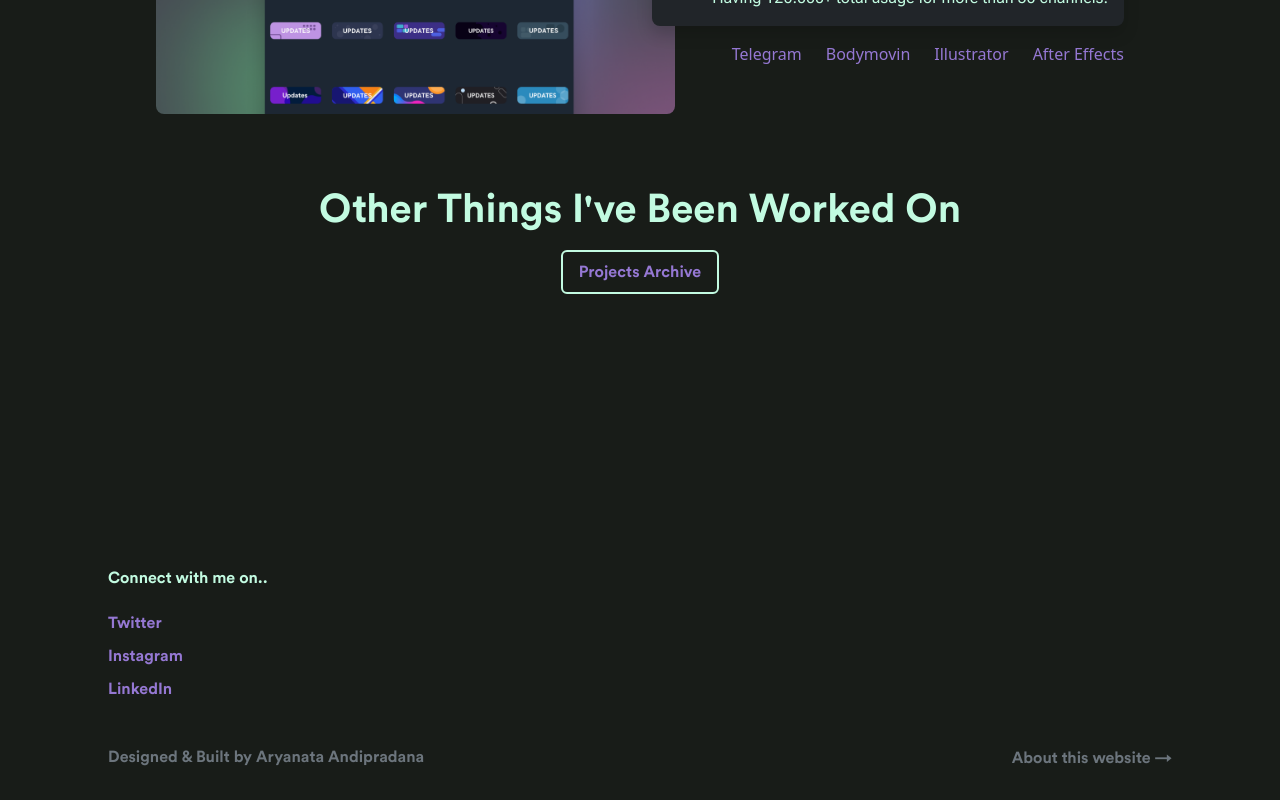
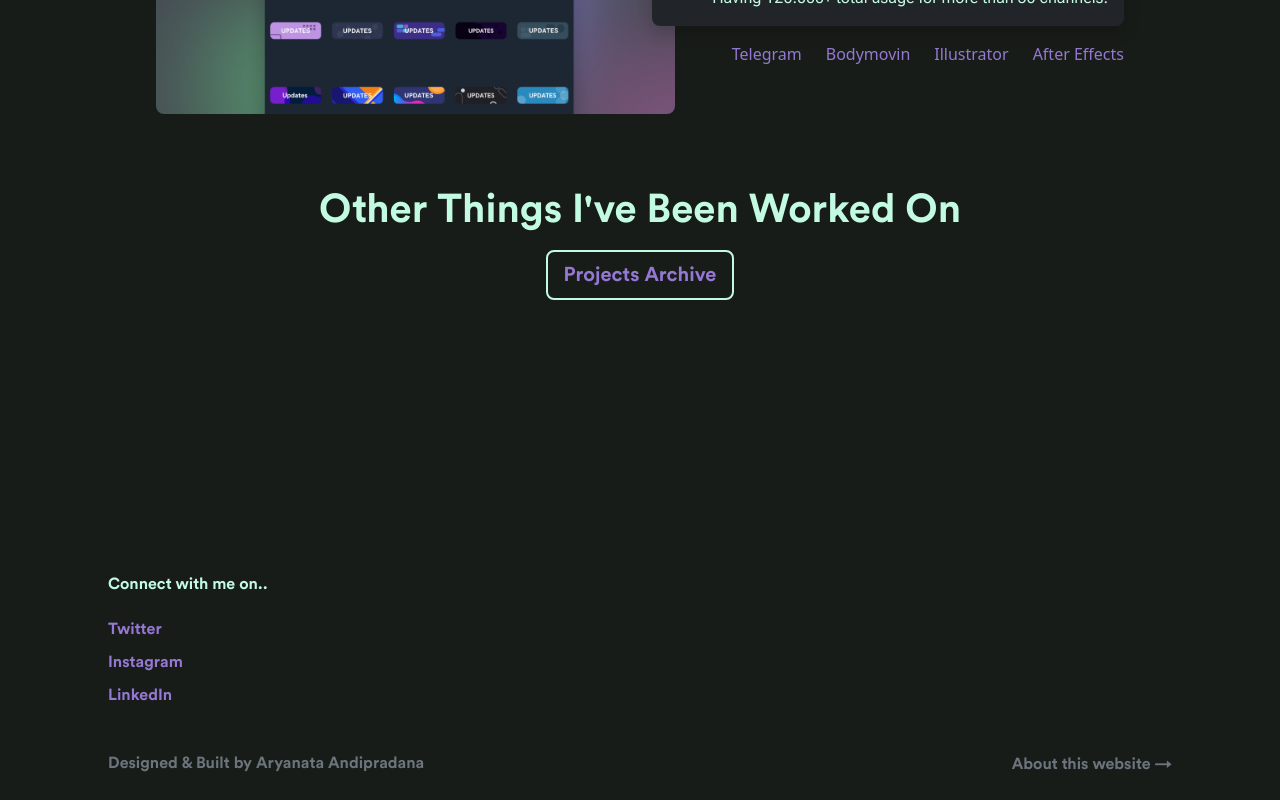
Before and after one commit to aryanataandi/aryanataandi-react, a React (Create React App) app: page / in a window 1280 px wide. Shown: the part 2800-3600 px from the top of the page. Built offline with nearby package versions, Linux system fonts and the light colour scheme.

Commit message:
increase button size

```diff
--- a/src/components/Home.jsx
+++ b/src/components/Home.jsx
@@ -42,7 +42,7 @@ function Home() {
               Other Things I've Been Worked On
             </h1>
             <div className="d-flex">
-              <Link  to="/archive" className="btn btn-outline-primary mx-auto px-3 py-2 mt-2">
+              <Link  to="/archive" className="btn btn-outline-primary btn-lg mx-auto px-3 py-2 mt-2">
                 Projects Archive
               </Link>
             </div>
```
